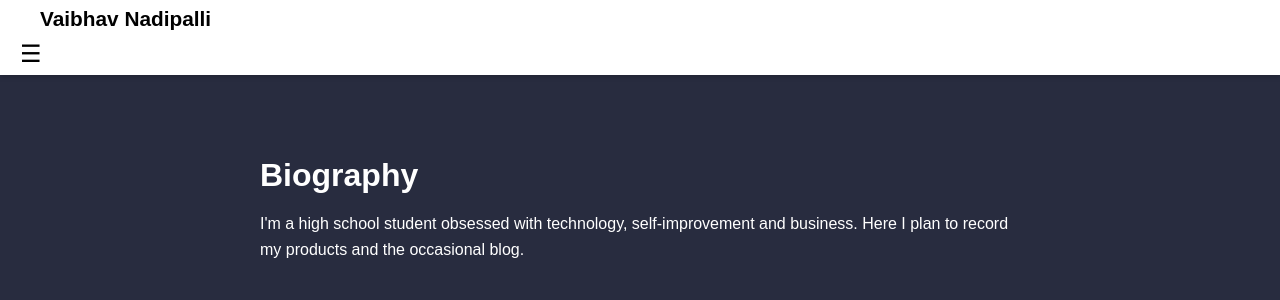
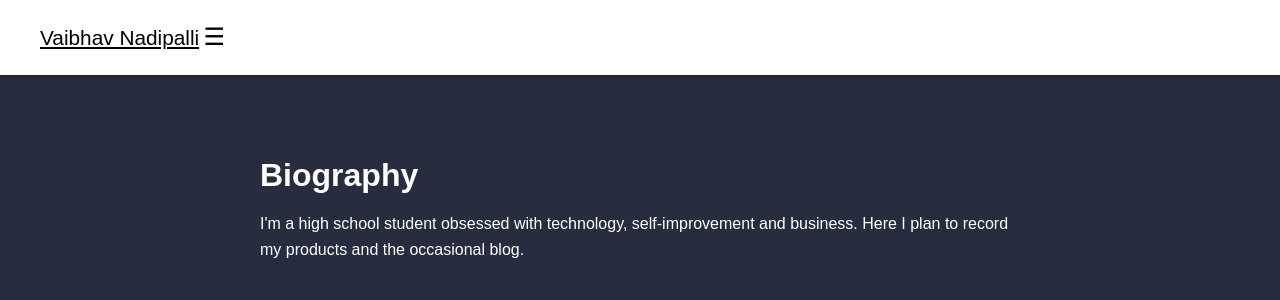
Before and after one commit to Vaibhav-Nadipalli/vaibhav-nadipalli.github.io, a Jekyll site: the page built from index.markdown, in a window 1280 px wide. Shown: the top 300 px of the page. Built offline with Jekyll 4.4.1, drawn with Linux system fonts in a browser that asks for light colours.

Commit message:
Update default.html

```diff
--- a/_layouts/default.html
+++ b/_layouts/default.html
@@ -6,10 +6,10 @@
     <title>Vaibhav Nadipalli</title>
     <link rel="stylesheet" href="/assets/css/styles.css"> <!-- Link to your CSS file -->
 </head>
-<body>
+<body id="top">
     <header>
         <div class="nav-container">
-            <h3 class="nav-title">Vaibhav Nadipalli</h3> <!-- Header title -->
+            <a href="#top" class="nav-title">Vaibhav Nadipalli</a> <!-- Header title as clickable link -->
             <input type="checkbox" id="nav-toggle" class="nav-toggle"> <!-- Checkbox for navigation toggle -->
             <nav>
                 <ul class="nav-links">
```
